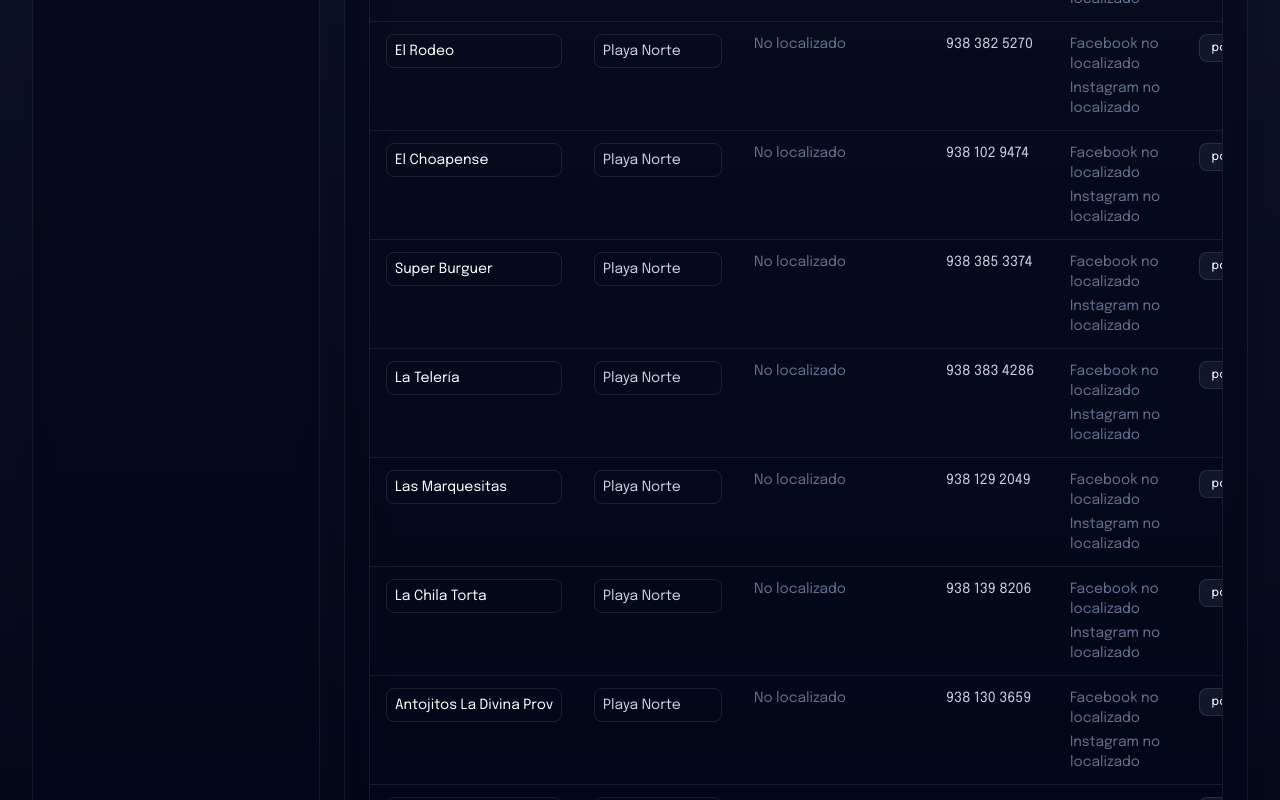
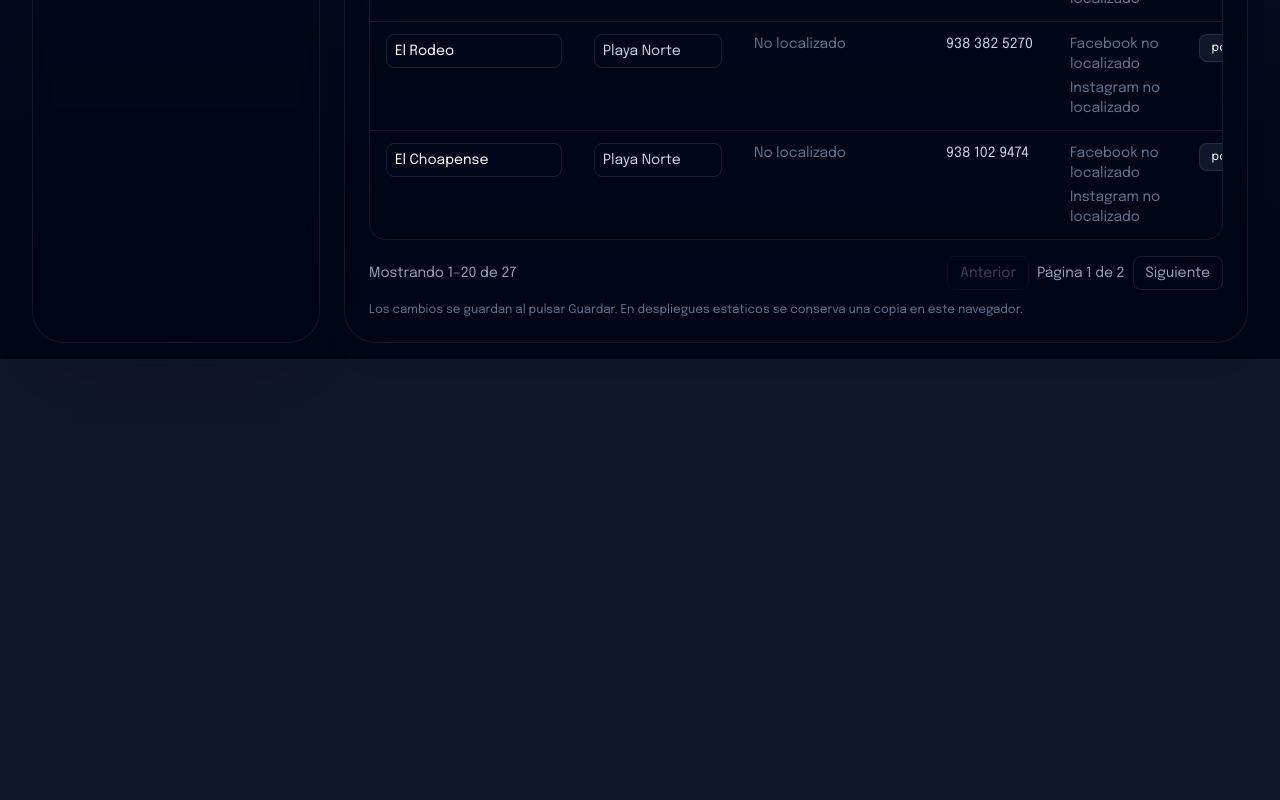
Before and after one commit to FeMizo/AionSite, a Next.js app: page /admin/prospectos in a window 1280 px wide. Shown: the part 2500-3300 px from the top of the page. After the commit the page ends 2859 px from the top, so only its background shows below. Built offline with nearby package versions, Linux system fonts and the light colour scheme; no server answers.

Commit message:
feat: paginate prospect list

```diff
--- a/src/components/admin/ProspectsDashboard.tsx
+++ b/src/components/admin/ProspectsDashboard.tsx
@@ -11,6 +11,8 @@ const blankProspect = (): ProspectRecord => {
   return { id: crypto.randomUUID(), name: "Nuevo prospecto", location: "Ciudad del Carmen", website: "", phone: "", facebook: "", instagram: "", status: "por visitar", notes: "", createdAt: now, updatedAt: now };
 };
 
+const PROSPECTS_PER_PAGE = 20;
+
 function linkLabel(value: string) {
   if (!value) return "No localizado";
   return value.replace(/^https?:\/\/(www\.)?/, "").replace(/\/$/, "");
@@ -21,6 +23,7 @@ export function ProspectsDashboard({ initialContent }: { initialContent: Prospec
   const [query, setQuery] = useState("");
   const [location, setLocation] = useState("Todas");
   const [status, setStatus] = useState<ProspectStatus | "todos">("todos");
+  const [page, setPage] = useState(1);
   const [saving, setSaving] = useState(false);
   const [savedMessage, setSavedMessage] = useState("");
 
@@ -35,6 +38,16 @@ export function ProspectsDashboard({ initialContent }: { initialContent: Prospec
     const haystack = [prospect.name, prospect.location, prospect.phone, prospect.notes].join(" ").toLowerCase();
     return (!query || haystack.includes(query.toLowerCase())) && (location === "Todas" || prospect.location === location) && (status === "todos" || prospect.status === status);
   }), [content.prospects, location, query, status]);
+  const pageCount = Math.max(1, Math.ceil(filteredProspects.length / PROSPECTS_PER_PAGE));
+  const visibleProspects = filteredProspects.slice((page - 1) * PROSPECTS_PER_PAGE, page * PROSPECTS_PER_PAGE);
+
+  useEffect(() => {
+    setPage(1);
+  }, [query, location, status]);
+
+  useEffect(() => {
+    setPage((current) => Math.min(current, pageCount));
+  }, [pageCount]);
 
   function updateProspect(id: string, patch: Partial<ProspectRecord>) {
     setContent((current) => ({ prospects: current.prospects.map((prospect) => prospect.id === id ? { ...prospect, ...patch, updatedAt: new Date().toISOString() } : prospect) }));
@@ -82,7 +95,7 @@ export function ProspectsDashboard({ initialContent }: { initialContent: Prospec
           <table className="min-w-[1100px] w-full text-left text-sm">
             <thead className="bg-white/5 text-xs uppercase tracking-[0.14em] text-slate-400"><tr><th className="px-4 py-3">Nombre</th><th className="px-4 py-3">Lugar</th><th className="px-4 py-3">Website</th><th className="px-4 py-3">Teléfono</th><th className="px-4 py-3">Redes sociales</th><th className="px-4 py-3">Estado</th><th className="px-4 py-3">Acciones</th></tr></thead>
             <tbody className="divide-y divide-white/8">
-              {filteredProspects.map((prospect) => <tr key={prospect.id} className="align-top hover:bg-white/[0.03]">
+              {visibleProspects.map((prospect) => <tr key={prospect.id} className="align-top hover:bg-white/[0.03]">
                 <td className="px-4 py-3"><input value={prospect.name} onChange={(event) => updateProspect(prospect.id, { name: event.target.value })} className="w-44 rounded-lg border border-white/10 bg-transparent px-2 py-1.5 text-white outline-none focus:border-blue-400/60" /></td>
                 <td className="px-4 py-3"><input value={prospect.location} onChange={(event) => updateProspect(prospect.id, { location: event.target.value })} className="w-32 rounded-lg border border-white/10 bg-transparent px-2 py-1.5 text-slate-300 outline-none focus:border-blue-400/60" /></td>
                 <td className="px-4 py-3">{prospect.website ? <a href={prospect.website} target="_blank" rel="noreferrer" className="inline-flex max-w-40 items-center gap-1 truncate text-blue-300 hover:text-white" title={prospect.website}>{linkLabel(prospect.website)} <ExternalLink size={13} /></a> : <span className="text-slate-500">No localizado</span>}</td>
@@ -95,6 +108,7 @@ export function ProspectsDashboard({ initialContent }: { initialContent: Prospec
           </table>
           {filteredProspects.length === 0 && <div className="p-10 text-center text-sm text-slate-500">No hay prospectos con estos filtros.</div>}
         </div>
+        {filteredProspects.length > PROSPECTS_PER_PAGE && <div className="mt-4 flex flex-col gap-3 text-sm text-slate-400 sm:flex-row sm:items-center sm:justify-between"><span>Mostrando {(page - 1) * PROSPECTS_PER_PAGE + 1}–{Math.min(page * PROSPECTS_PER_PAGE, filteredProspects.length)} de {filteredProspects.length}</span><div className="flex items-center gap-2"><button type="button" onClick={() => setPage((current) => Math.max(1, current - 1))} disabled={page === 1} className="rounded-lg border border-white/10 px-3 py-1.5 transition hover:bg-white/5 disabled:cursor-not-allowed disabled:opacity-40">Anterior</button><span>Página {page} de {pageCount}</span><button type="button" onClick={() => setPage((current) => Math.min(pageCount, current + 1))} disabled={page === pageCount} className="rounded-lg border border-white/10 px-3 py-1.5 transition hover:bg-white/5 disabled:cursor-not-allowed disabled:opacity-40">Siguiente</button></div></div>}
         <p className="mt-3 text-xs text-slate-500">Los cambios se guardan al pulsar Guardar. En despliegues estáticos se conserva una copia en este navegador.</p>
       </div>
     </section>
```
